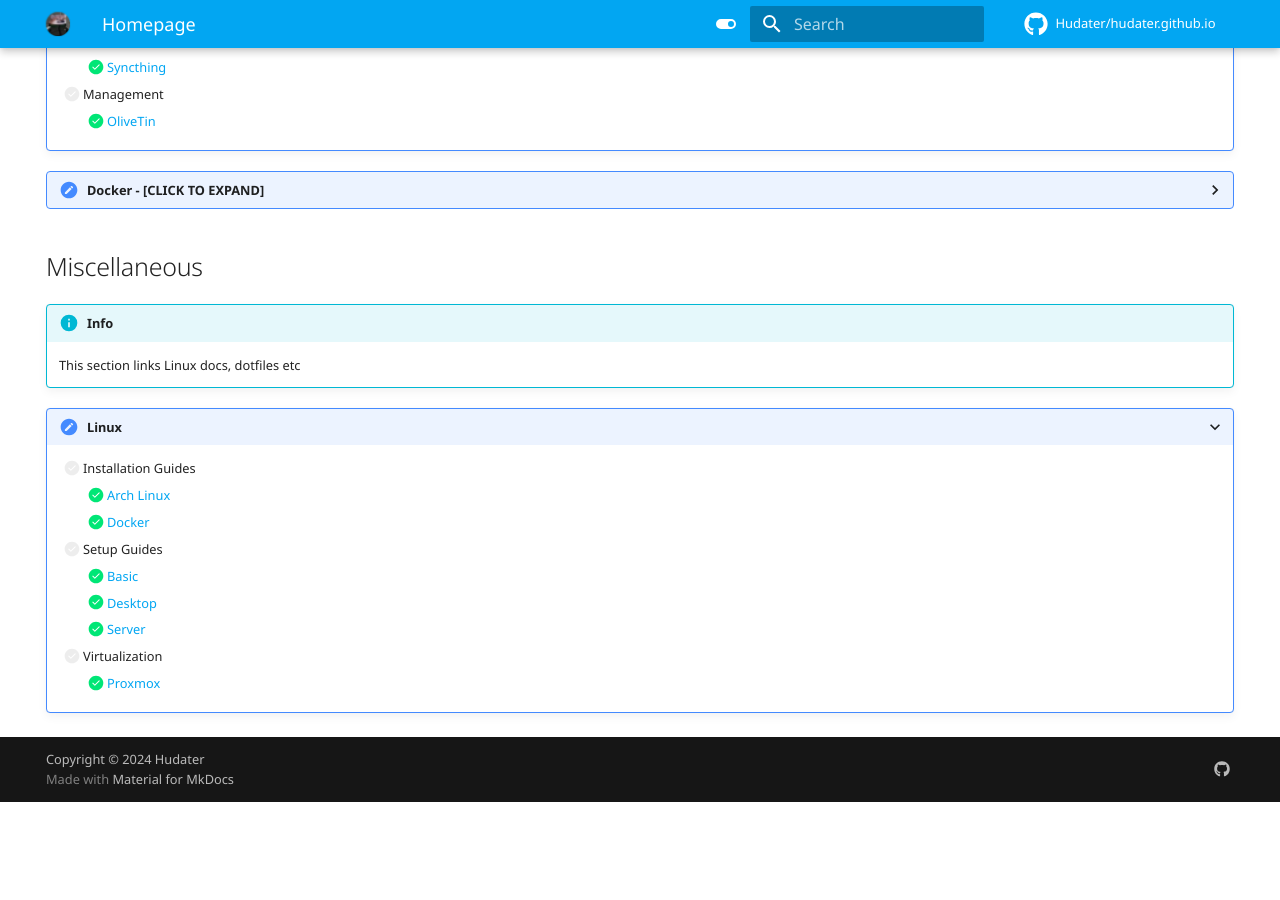
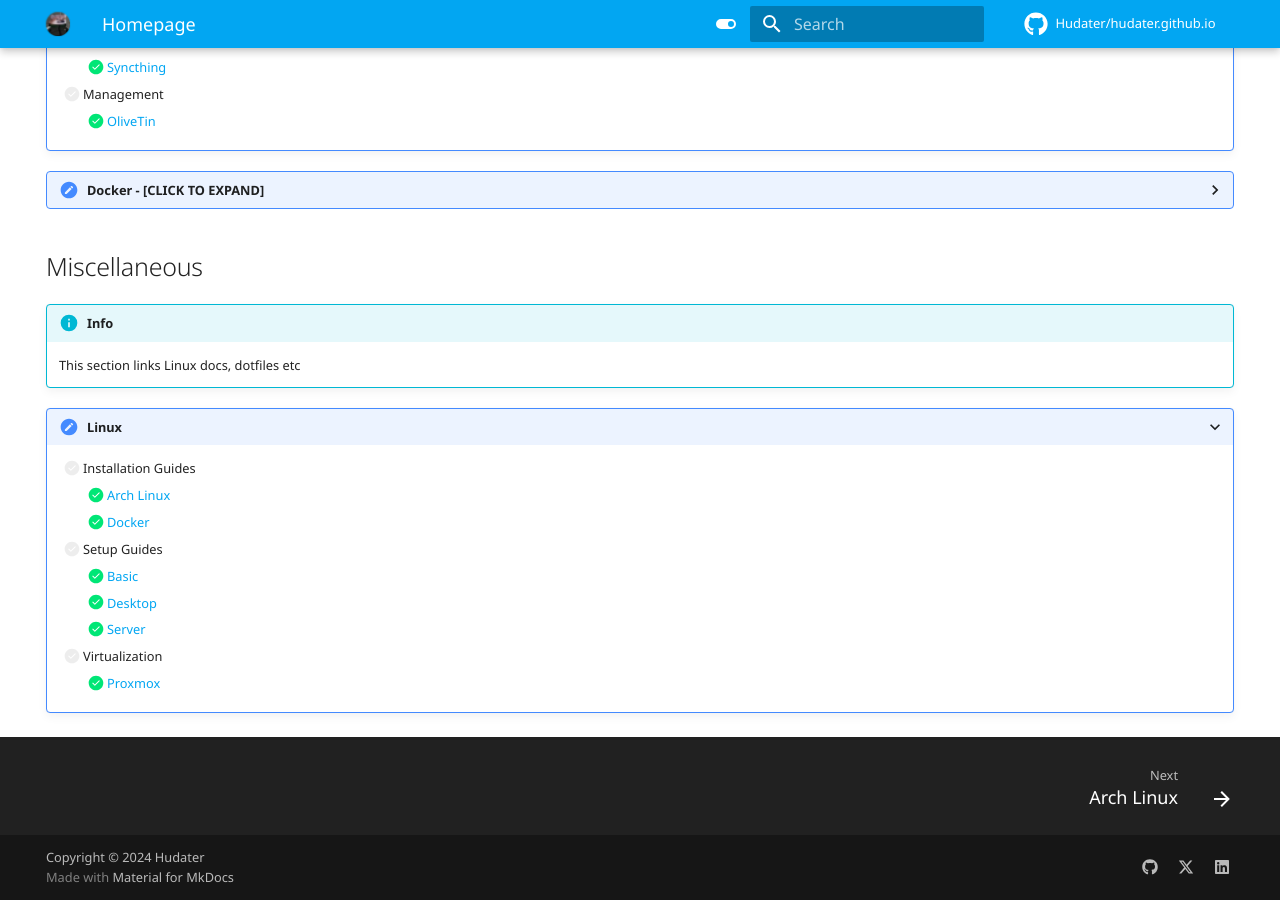
Before and after one commit to Hudater/hudater.github.io, an MkDocs documentation site: the page built from docs/index.md, in a window 1280 px wide and 900 px high, scrolled down 839 px. Built offline with MkDocs 1.6.1 and Material for MkDocs 9.7.7, drawn with Linux system fonts in a browser that asks for light colours; comment, search, counter and statistics services are not loaded; before the commit the page ends 1641 px from its top, so only the background shows below that.

Commit message:
added socials, updated emoji thing; fixed footer nav; fixed code copy button

```diff
--- a/mkdocs.yml
+++ b/mkdocs.yml
@@ -63,7 +63,7 @@ site_name: Hudater Docs
 site_description: Centralized documentation for docker and more...
 site_author: Hudater
 site_url: https://docs.haops.dev/
-edit_uri: edit/main/docs/
+edit_uri: blob/main/docs/
 docs_dir: docs
 repo_name: Hudater/hudater.github.io
 repo_url: https://github.com/Hudater/hudater.github.io
@@ -82,10 +82,12 @@ theme:
     - navigation.expand
     - navigation.tabs
     - navigation.top
+    - navigation.footer
     # - navigation.tabs.sticky
     - content.tabs.link
     - search.share
     - content.code.annotate
+    - content.code.copy
   palette:
     - media: "(prefers-color-scheme: light)"
       scheme: default
@@ -110,7 +112,7 @@ theme:
 # Plugins and Md extensions
 plugins:
   - search
-  - pdf-export #TODO: enable this plugin on push to github
+#  - pdf-export #TODO: enable this plugin on push to github
   - tags:
       tags_file: extras/tags.md
   - minify:
@@ -122,7 +124,6 @@ plugins:
 
 markdown_extensions:
   - admonition
-  - meta
   - attr_list
   - tables
   - pymdownx.critic
@@ -142,8 +143,8 @@ markdown_extensions:
   - pymdownx.tabbed:
       alternate_style: true
   - pymdownx.emoji:
-      emoji_index: !!python/name:materialx.emoji.twemoji
-      emoji_generator: !!python/name:materialx.emoji.to_svg
+      emoji_index: !!python/name:material.extensions.emoji.twemoji
+      emoji_generator: !!python/name:material.extensions.emoji.to_svg
   - pymdownx.tasklist:
       custom_checkbox: true
   - toc:
@@ -166,5 +167,9 @@ extra:
   social:
     - icon: fontawesome/brands/github
       link: https://github.com/Hudater
+    - icon: fontawesome/brands/x-twitter
+      link: https://x.com/hudater_
+    - icon: fontawesome/brands/linkedin
+      link: https://www.linkedin.com/in/hudater/
 
 copyright: Copyright &copy; 2024 Hudater
```
